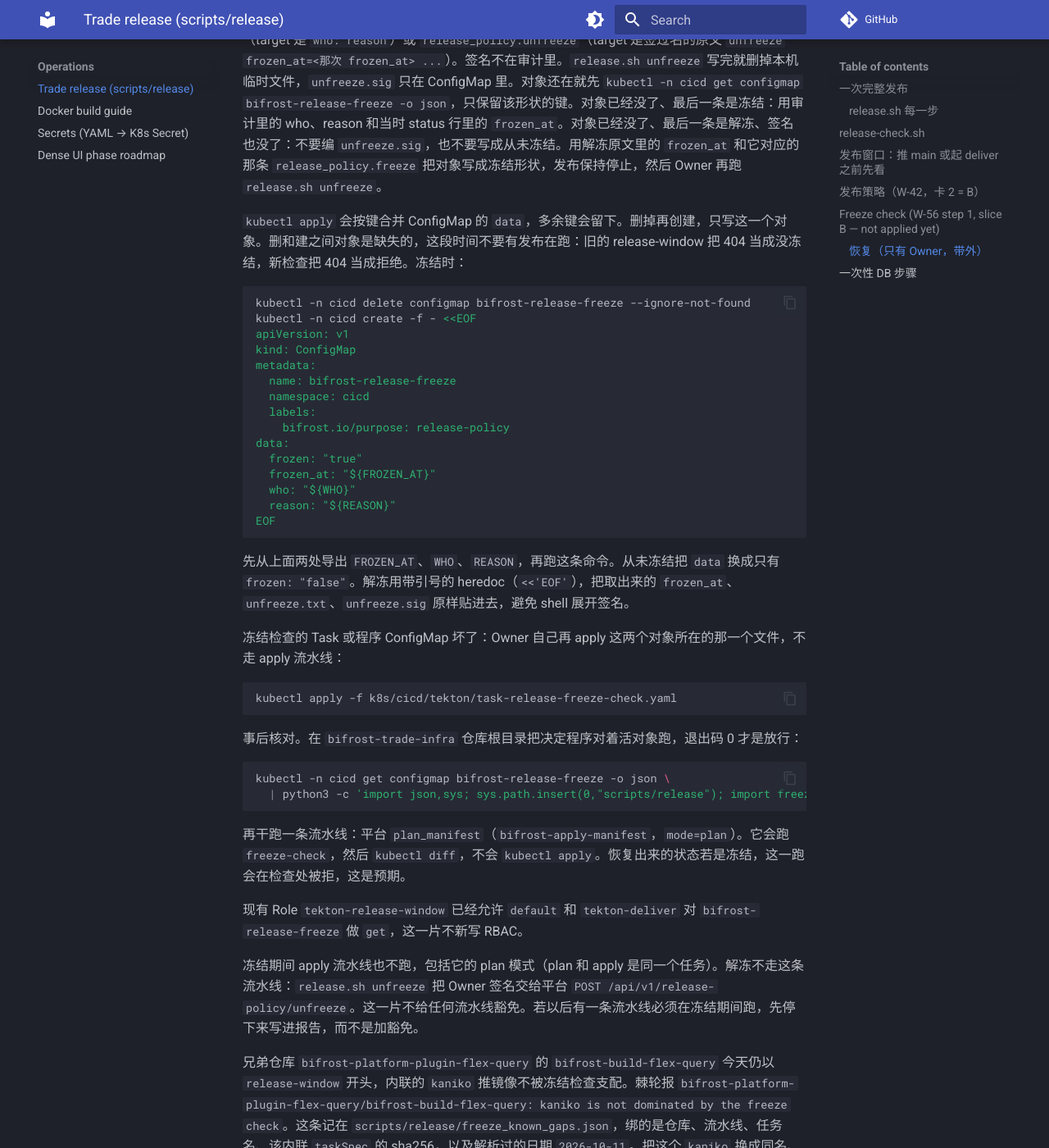
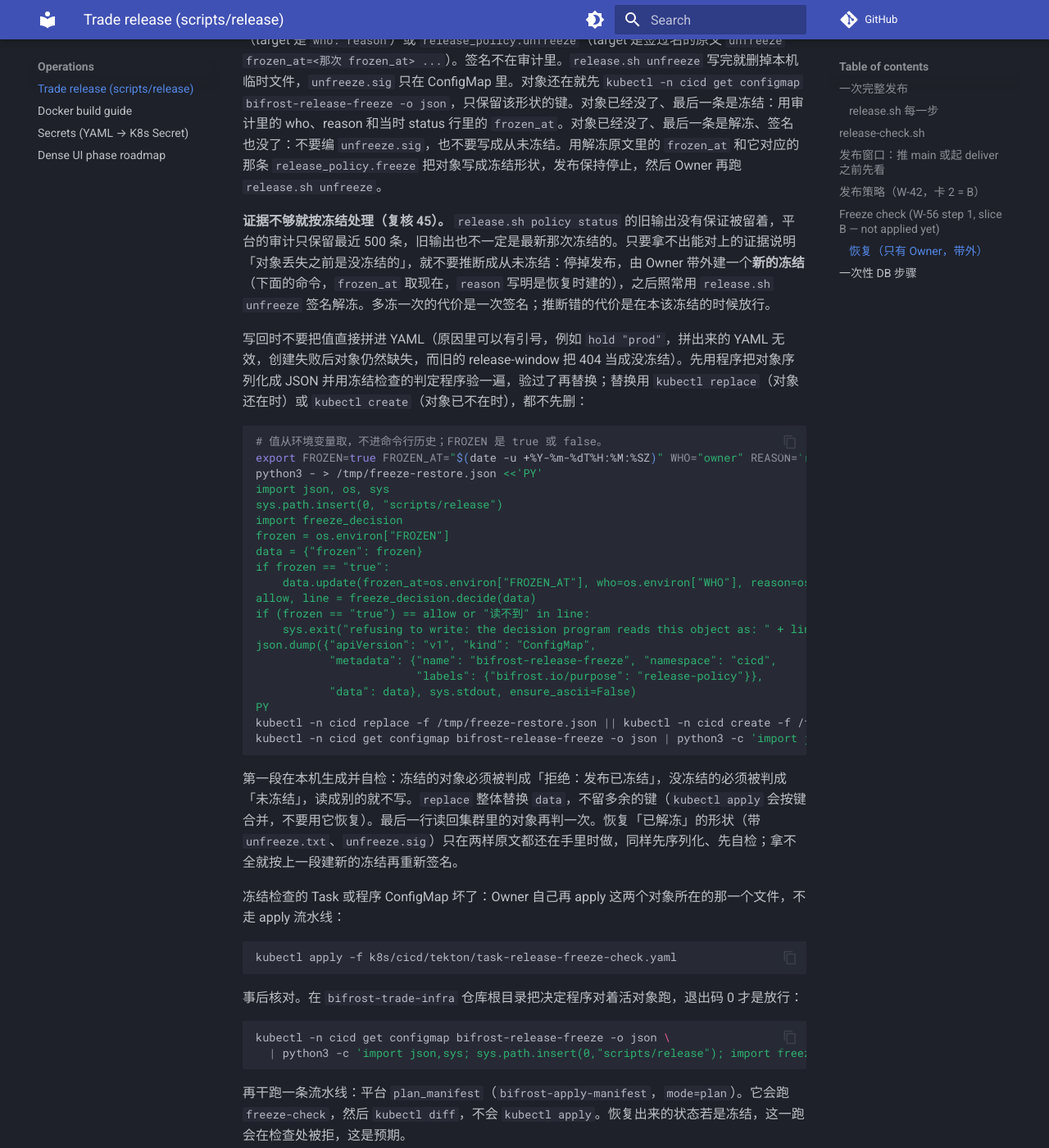
Before and after one commit to weitingzhao/bifrost-trade-infra, an MkDocs documentation site: the page built from docs/RELEASE.md, in a window 1280 px wide and 1400 px high, scrolled down 6515 px. Shown: the whole window at 82% size. Built offline with MkDocs 1.6.1 and Material for MkDocs 9.7.7, drawn with Linux system fonts in a browser that asks for light colours; comment, search, counter and statistics services are not loaded.

Commit message:
docs(release): recovering the freeze object: treat missing evidence as frozen; serialise and self-check before replacing (W-56)
Review 45 leaves two P2 in the recovery text. When nothing proves the lost object was not frozen,
the Owner establishes a new freeze and un-freezes with a signature instead of inferring "never
frozen". The restore command no longer interpolates values into YAML and no longer deletes
first: it builds the object as JSON, checks it with the decision program, then replaces.

Work: W-56

Co-Authored-By: Claude Opus 5.5 <noreply@anthropic.com>
Change-Id: I96e2da47520f76abb6ca1055b3421b3a4e7430d5
Claude-Session: local_4a4cc96c-2607-4ed7-896d-9f9429571ab4
Claude-Transcript: 2867faf7-d37c-4dc4-9f3c-93aac2a2109d
Work: W-56

````diff
--- a/docs/RELEASE.md
+++ b/docs/RELEASE.md
@@ -179,27 +179,34 @@ PROD / platform-prod / research 的发布（级别 C）等 Owner 批，STG 与
 
 冻结对象缺失或畸形时，先分清它当时是不是冻结的，再写回同一种形状。当时是冻结的，就不要建成 `frozen: "false"`。对象已经没了之后再跑 `release.sh policy status`，平台把缺失读成没冻结，这次输出不能当依据。看两处：对象还可读时的最后一次 `scripts/release/release.sh policy status`（冻结时这一行是 `frozen    True  (<reason>, at <frozen_at>)`，否则是 `frozen    False`）；平台审计 `GET /api/v1/audit` 里结果为 ok 的最后一条 `release_policy.freeze`（target 是 `who: reason`）或 `release_policy.unfreeze`（target 是签过名的原文 `unfreeze frozen_at=<那次 frozen_at> ...`）。签名不在审计里。`release.sh unfreeze` 写完就删掉本机临时文件，`unfreeze.sig` 只在 ConfigMap 里。对象还在就先 `kubectl -n cicd get configmap bifrost-release-freeze -o json`，只保留该形状的键。对象已经没了、最后一条是冻结：用审计里的 who、reason 和当时 status 行里的 `frozen_at`。对象已经没了、最后一条是解冻、签名也没了：不要编 `unfreeze.sig`，也不要写成从未冻结。用解冻原文里的 `frozen_at` 和它对应的那条 `release_policy.freeze` 把对象写成冻结形状，发布保持停止，然后 Owner 再跑 `release.sh unfreeze`。
 
-`kubectl apply` 会按键合并 ConfigMap 的 `data`，多余键会留下。删掉再创建，只写这一个对象。删和建之间对象是缺失的，这段时间不要有发布在跑：旧的 release-window 把 404 当成没冻结，新检查把 404 当成拒绝。冻结时：
+**证据不够就按冻结处理（复核 45）。** `release.sh policy status` 的旧输出没有保证被留着，平台的审计只保留最近 500 条，旧输出也不一定是最新那次冻结的。只要拿不出能对上的证据说明「对象丢失之前是没冻结的」，就不要推断成从未冻结：停掉发布，由 Owner 带外建一个**新的冻结**（下面的命令，`frozen_at` 取现在，`reason` 写明是恢复时建的），之后照常用 `release.sh unfreeze` 签名解冻。多冻一次的代价是一次签名；推断错的代价是在本该冻结的时候放行。
+
+写回时不要把值直接拼进 YAML（原因里可以有引号，例如 `hold "prod"`，拼出来的 YAML 无效，创建失败后对象仍然缺失，而旧的 release-window 把 404 当成没冻结）。先用程序把对象序列化成 JSON 并用冻结检查的判定程序验一遍，验过了再替换；替换用 `kubectl replace`（对象还在时）或 `kubectl create`（对象已不在时），都不先删：
 
 ```bash
-kubectl -n cicd delete configmap bifrost-release-freeze --ignore-not-found
-kubectl -n cicd create -f - <<EOF
-apiVersion: v1
-kind: ConfigMap
-metadata:
-  name: bifrost-release-freeze
-  namespace: cicd
-  labels:
-    bifrost.io/purpose: release-policy
-data:
-  frozen: "true"
-  frozen_at: "${FROZEN_AT}"
-  who: "${WHO}"
-  reason: "${REASON}"
-EOF
+# 值从环境变量取，不进命令行历史；FROZEN 是 true 或 false。
+export FROZEN=true FROZEN_AT="$(date -u +%Y-%m-%dT%H:%M:%SZ)" WHO="owner" REASON='restored during recovery'
+python3 - > /tmp/freeze-restore.json <<'PY'
+import json, os, sys
+sys.path.insert(0, "scripts/release")
+import freeze_decision
+frozen = os.environ["FROZEN"]
+data = {"frozen": frozen}
+if frozen == "true":
+    data.update(frozen_at=os.environ["FROZEN_AT"], who=os.environ["WHO"], reason=os.environ["REASON"])
+allow, line = freeze_decision.decide(data)
+if (frozen == "true") == allow or "读不到" in line:
+    sys.exit("refusing to write: the decision program reads this object as: " + line)
+json.dump({"apiVersion": "v1", "kind": "ConfigMap",
+           "metadata": {"name": "bifrost-release-freeze", "namespace": "cicd",
+                        "labels": {"bifrost.io/purpose": "release-policy"}},
+           "data": data}, sys.stdout, ensure_ascii=False)
+PY
+kubectl -n cicd replace -f /tmp/freeze-restore.json || kubectl -n cicd create -f /tmp/freeze-restore.json
+kubectl -n cicd get configmap bifrost-release-freeze -o json | python3 -c 'import json,sys; sys.path.insert(0,"scripts/release"); import freeze_decision; print(freeze_decision.decide(json.load(sys.stdin)["data"])[1])'
 ```
 
-先从上面两处导出 `FROZEN_AT`、`WHO`、`REASON`，再跑这条命令。从未冻结把 `data` 换成只有 `frozen: "false"`。解冻用带引号的 heredoc（`<<'EOF'`），把取出来的 `frozen_at`、`unfreeze.txt`、`unfreeze.sig` 原样贴进去，避免 shell 展开签名。
+第一段在本机生成并自检：冻结的对象必须被判成「拒绝：发布已冻结」，没冻结的必须被判成「未冻结」，读成别的就不写。`replace` 整体替换 `data`，不留多余的键（`kubectl apply` 会按键合并，不要用它恢复）。最后一行读回集群里的对象再判一次。恢复「已解冻」的形状（带 `unfreeze.txt`、`unfreeze.sig`）只在两样原文都还在手里时做，同样先序列化、先自检；拿不全就按上一段建新的冻结再重新签名。
 
 冻结检查的 Task 或程序 ConfigMap 坏了：Owner 自己再 apply 这两个对象所在的那一个文件，不走 apply 流水线：
 
````
